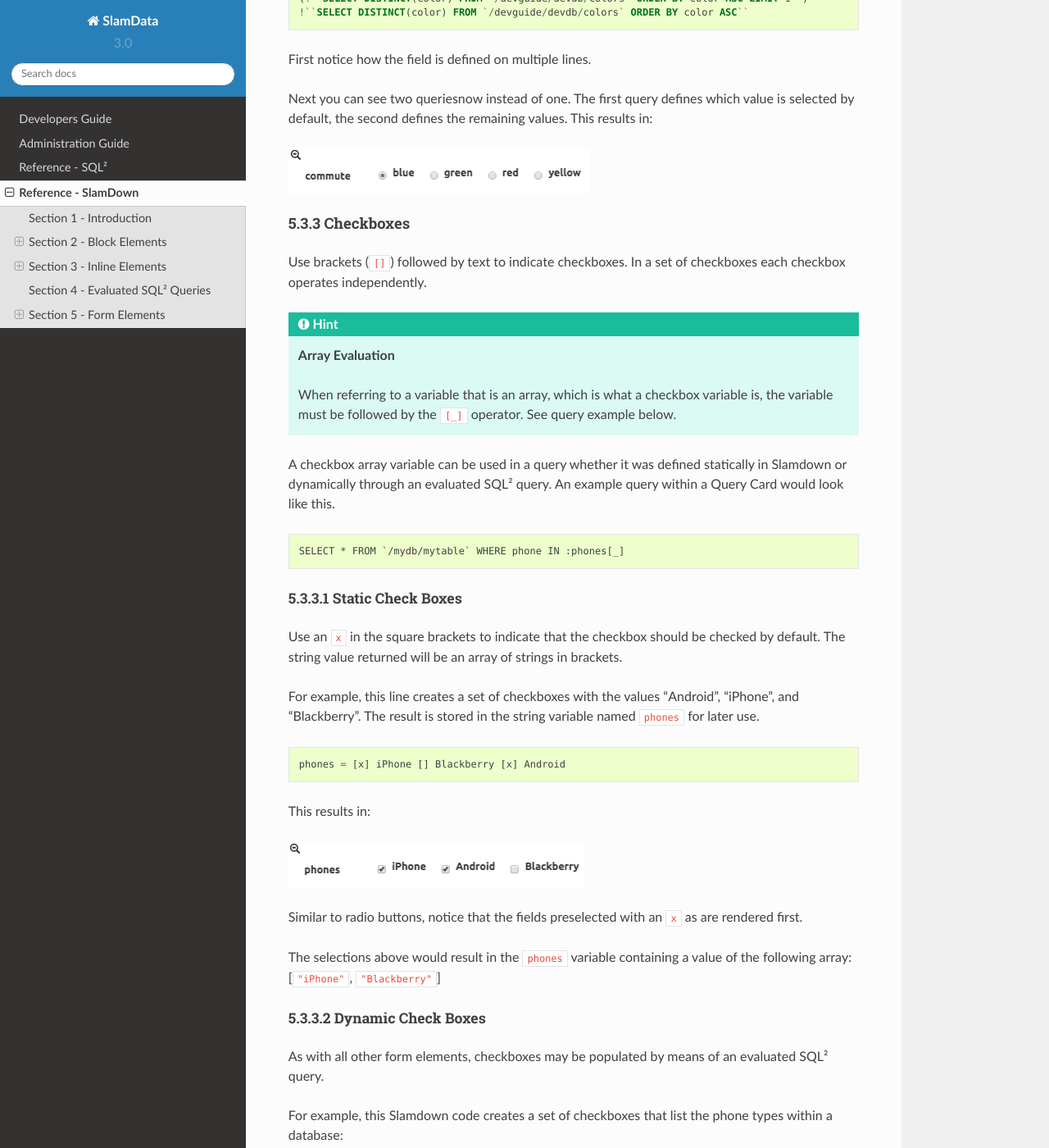
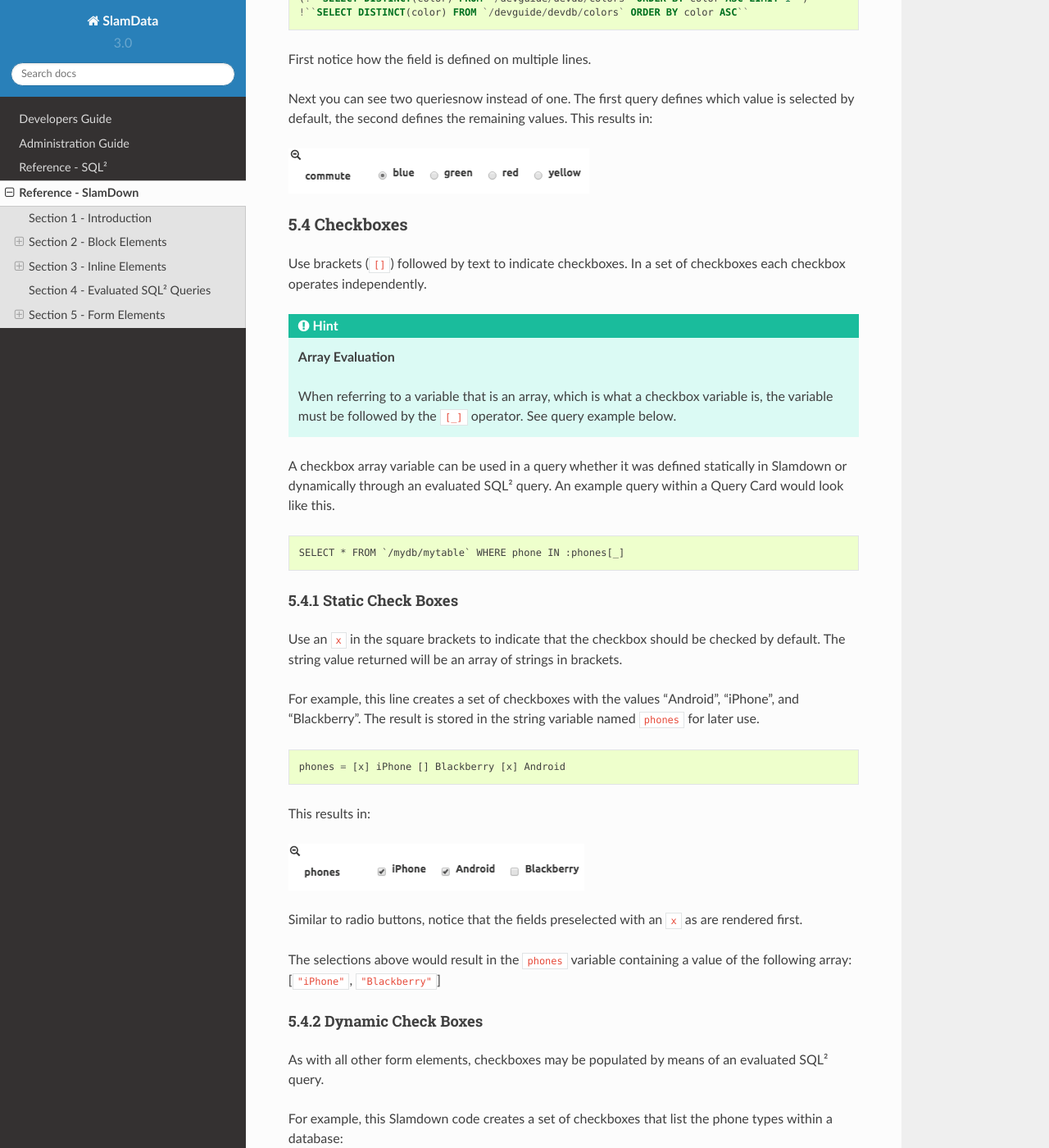
Before and after one commit to uapasha/slamdata-docs, a Sphinx documentation site: the page built from source/slamdown-reference.rst, in a window 1280 px wide and 1400 px high, scrolled down 7726 px. Shown: the whole window at 82% size. Built offline with Sphinx 7.4.7 and the Read the Docs theme 2.0.0, drawn with Linux system fonts in a browser that asks for light colours; some of the changed text lies outside the part shown.

Commit message:
Fixed section ordering in Slamdown reference

```diff
--- a/source/slamdown-reference.rst
+++ b/source/slamdown-reference.rst
@@ -408,8 +408,8 @@ is selected by default, the second defines the remaining values.  This results i
 |Radio-Buttons-Dynamic|
 
 
-5.3.3 Checkboxes
-''''''''''''''''
+5.4 Checkboxes
+~~~~~~~~~~~~~~
 
 Use brackets (``[]``) followed by text to indicate checkboxes.
 In a set of checkboxes each checkbox operates independently.
@@ -429,8 +429,8 @@ SQL² query.  An example query within a Query Card would look like this.
 	SELECT * FROM `/mydb/mytable` WHERE phone IN :phones[_]
 
 
-5.3.3.1 Static Check Boxes
-@@@@@@@@@@@@@@@@@@@@@@@@@@
+5.4.1 Static Check Boxes
+''''''''''''''''''''''''
 
 Use an ``x`` in the square brackets to indicate that the checkbox
 should be checked by default. The string value returned will be an
@@ -455,8 +455,8 @@ The selections above would result in the ``phones`` variable containing
 a value of the following array:  [``"iPhone"``, ``"Blackberry"``]
 
 
-5.3.3.2 Dynamic Check Boxes
-@@@@@@@@@@@@@@@@@@@@@@@@@@@
+5.4.2 Dynamic Check Boxes
+'''''''''''''''''''''''''
 
 As with all other form elements, checkboxes may be populated by
 means of an evaluated SQL² query.
@@ -478,8 +478,8 @@ The first query defines which value is selected by default, the second query
 populates the remaining checkboxes.
 
 
-5.3.4 Dropdowns
-'''''''''''''''
+5.5 Dropdowns
+~~~~~~~~~~~~~
 
 Dropdowns allow users to select one (and only one) value from a list
 of options, similar to radio buttons.  Unlike radio buttons, however,
@@ -504,8 +504,8 @@ SQL² query.  An example query within a Query Card would look like this.
 	SELECT * FROM `/mydb/mytable` WHERE city IN :mycity[_]
 
 
-5.3.4.1 Static Dropdown
-@@@@@@@@@@@@@@@@@@@@@@@
+5.5.1 Static Dropdown
+'''''''''''''''''''''
 
 Define a static dropdown element by placing the values of array
 elements within braces (``{}``).
@@ -530,8 +530,8 @@ end. In this line, NYC is set as the default.
     city = {BOS, SFO, NYC} (NYC)
 
 
-5.3.4.2 Dynamic Dropdown
-@@@@@@@@@@@@@@@@@@@@@@@@
+5.5.2 Dynamic Dropdown
+''''''''''''''''''''''
 
 As with all other form elements, dropdown elements may be populated by
 means of an evaluated SQL² query.
@@ -544,15 +544,15 @@ names of cities within a database:
 	mycity = {!``SELECT DISTINCT(city) FROM `/mydb/mytable` ORDER BY city ASC``}
 
 
-5.3.5 Dates and Times
-'''''''''''''''''''''
+5.6 Dates and Times
+~~~~~~~~~~~~~~~~~~~
 
 Provide a date, time or both date & time selector for users by
 implementing the following syntax.
 
 
-5.3.5.1 Date
-@@@@@@@@@@@@
+5.6.1 Date
+''''''''''
 
 The following example creates a date selector element and
 stores the value in a variable called ``start``:
@@ -566,8 +566,8 @@ This results in:
 |Date-Only|
 
 
-5.3.5.2 Time
-@@@@@@@@@@@@
+5.6.2 Time
+''''''''''
 
 The following lines creates a time selector element:
 
@@ -580,8 +580,8 @@ This results in:
 |Time-Only|
 
 
-5.3.5.3 Date & Time (TIMESTAMP)
-@@@@@@@@@@@@@@@@@@@@@@@@@@@@@@@
+5.6.3 Date & Time (TIMESTAMP)
+'''''''''''''''''''''''''''''
 
 The following line creates both a date and time selector element:
 
```
